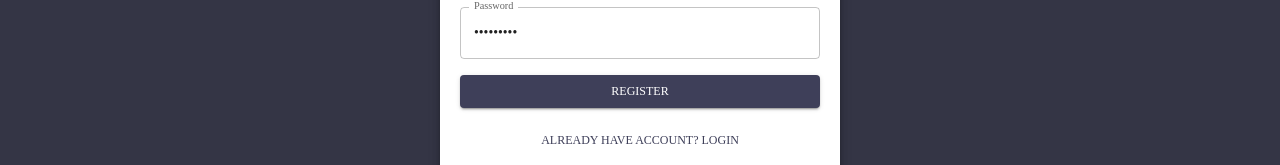
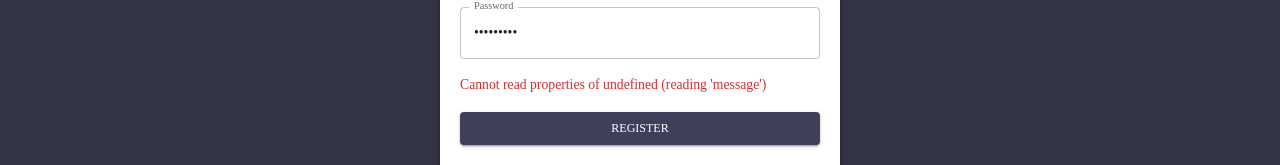
Before and after one commit to kerdamon-university-tasks/ZTI-AVLPlan-Frontend, a React (Create React App) app: page /register in a window 1280 px wide. Both pictures are taken after typing "Sample", "Sample123" into the empty fields and a click on the button "REGISTER". Shown: the part 234-399 px from the top of the page. Built offline with nearby package versions, Linux system fonts and the light colour scheme; no server answers.

Commit message:
Add error handling during registeration

```diff
--- a/package.json
+++ b/package.json
@@ -1,6 +1,7 @@
 {
   "name": "avlplan-client",
   "version": "0.1.0",
+  "homepage": "https://kerdamon-university-tasks.github.io/ZTI-AVLPlan-Frontend",
   "private": true,
   "dependencies": {
     "@emotion/react": "^11.10.4",
@@ -28,6 +29,8 @@
     "web-vitals": "^2.1.4"
   },
   "scripts": {
+    "predeploy": "npm run build",
+    "deploy": "gh-pages -d build",
     "start": "react-scripts start",
     "build": "react-scripts build",
     "test": "react-scripts test",
@@ -50,5 +53,8 @@
       "last 1 firefox version",
       "last 1 safari version"
     ]
+  },
+  "devDependencies": {
+    "gh-pages": "^4.0.0"
   }
 }
--- a/src/Api/index.ts
+++ b/src/Api/index.ts
@@ -1,6 +1,7 @@
+import { AxiosError } from "axios";
 import qs from "qs";
 import axios from "./axiosInstance";
-import {LoginData, SpreadSheetData, SpreadSheetPostData, TimelineData} from './types'
+import {LoginData, SpreadSheetData, SpreadSheetPostData, TimelineData, ServerError} from './types'
 
 const getToken = (): string => {
   const token = localStorage.getItem("access_token");
@@ -68,6 +69,7 @@ export async function registerNewUser(loginData: LoginData) {
     const response = await axios.post('/register', loginData);
     return response.data;
   } catch (error) {
-    throw new Error(`Failed to login: ${error}`);
+    const err = error as AxiosError<ServerError>;
+    throw new Error(err.response?.data.message);
   }
 }
--- a/src/Pages/Register/Register.tsx
+++ b/src/Pages/Register/Register.tsx
@@ -17,7 +17,7 @@ type LoginFormValues = typeof defaultValues;
 
 const Register = () => {
   const auth = useAuth();
-  const {handleSubmit, register, formState: {errors}} = useForm({defaultValues});
+  const {handleSubmit, setError, register, formState: {errors}} = useForm({defaultValues});
   if(auth.user) return <Navigate to='/' />
 
   const fields = {
@@ -26,9 +26,15 @@ const Register = () => {
   }
 
   const onSubmit = async (formValues: LoginFormValues) => {
-    await registerNewUser({username: formValues.username, password: formValues.password})
-    const token = await login({username: formValues.username, password: formValues.password})
-    auth.login({username: formValues.username, token});
+    try{
+      await registerNewUser({username: formValues.username, password: formValues.password})
+      const token = await login({username: formValues.username, password: formValues.password})
+      auth.login({username: formValues.username, token});
+    } catch(error) {
+      let message;
+      if (error instanceof Error) message = error.message;
+      setError('username', { type: 'custom', message });
+    }
   };
 
   return (
@@ -38,7 +44,8 @@ const Register = () => {
           <Typography variant='h4' gutterBottom>Register</Typography>
           <TextField label="Username" variant="outlined" inputProps={{...fields.email}} />
           <TextField label="Password" type="password" variant="outlined" inputProps={{...fields.password}} />
-          {errors.password && <Typography>{errors.password.message}</Typography>}
+          {errors.password && <Typography color="error.main">{errors.password.message}</Typography>}
+          {errors.username && <Typography color="error.main">{errors.username.message}</Typography>}
           <Button type='submit' variant='contained'>Register</Button>
           <Button component={Link} to="/login">Already have account? Login</Button>
         </Stack>
```
Also changed, not shown: src/Api/types.ts (+9 -0 lines), 1 other file (tests, documents, lock files or other folders).
